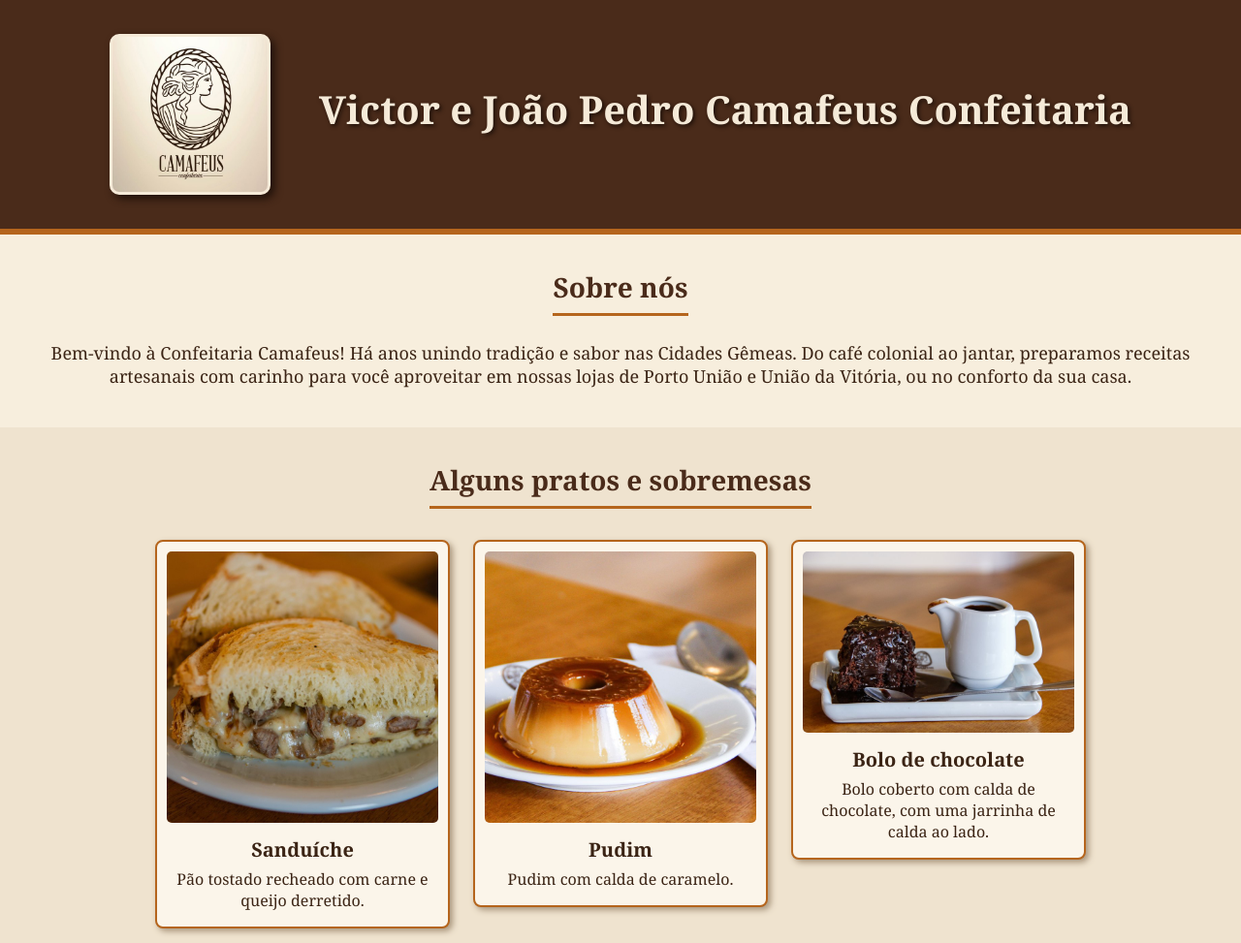
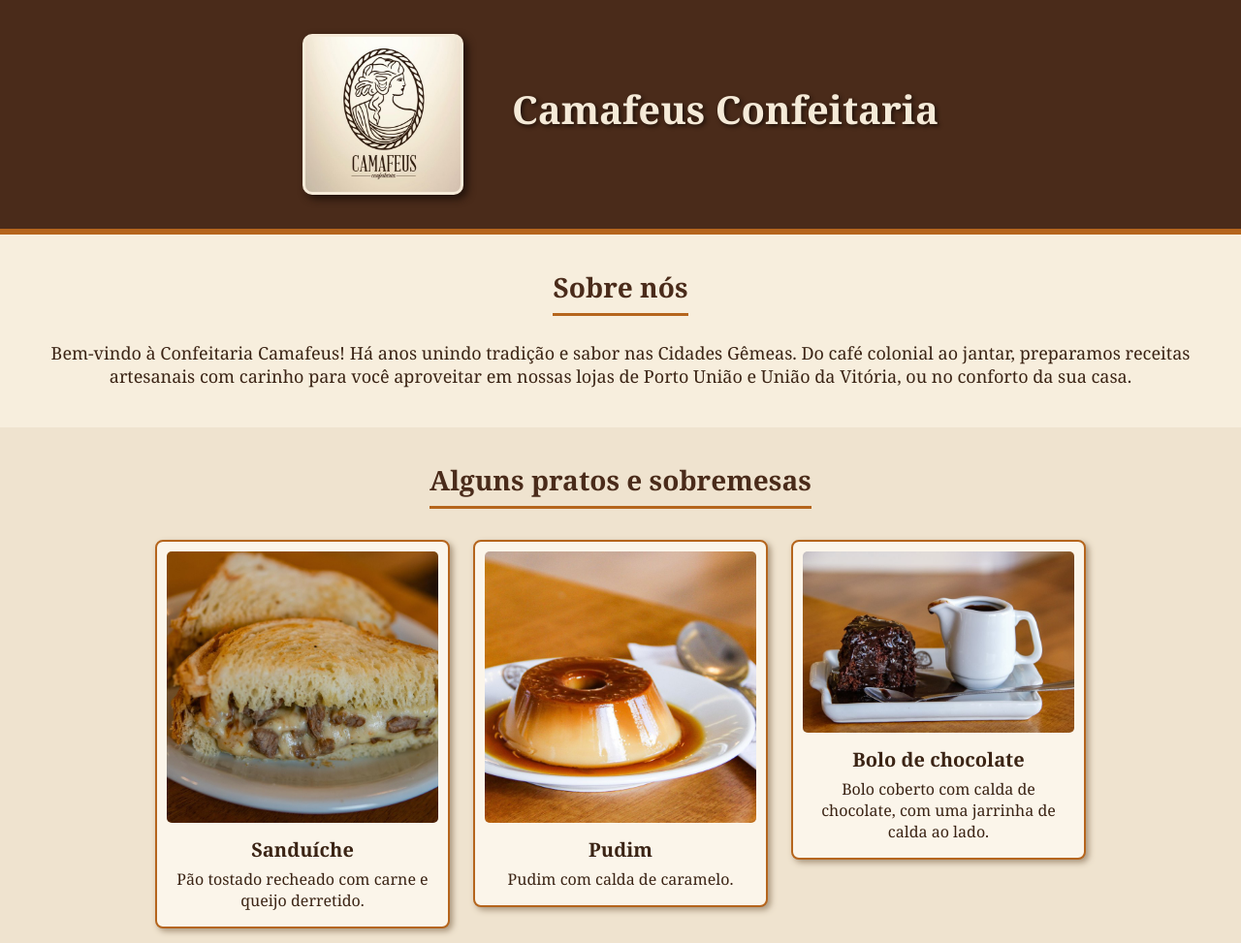
Before and after one commit to vctoralex/site-camafeus, a plain HTML site: page index.html in a window 1280 px wide. Shown: the top 973 px of the page at 97% size. Drawn offline with Linux system fonts and the light colour scheme.

```diff
--- a/index.html
+++ b/index.html
@@ -15,8 +15,7 @@
     <header class="topo">
         <section class="logo"></section>
         <section class="texto-topo">
-            <p class="nome-site">  Victor e João Pedro
-                Camafeus Confeitaria</p>
+            <p class="nome-site">Camafeus Confeitaria</p>
             <p class="slogan"></p>
         </section>
     </header>
```
